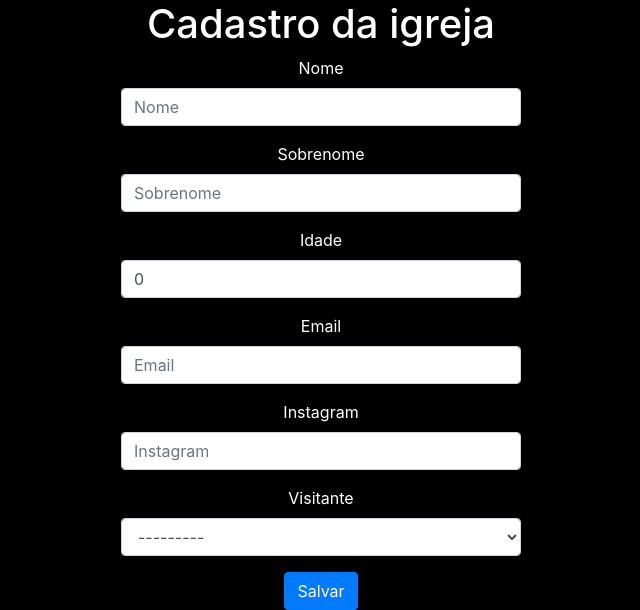
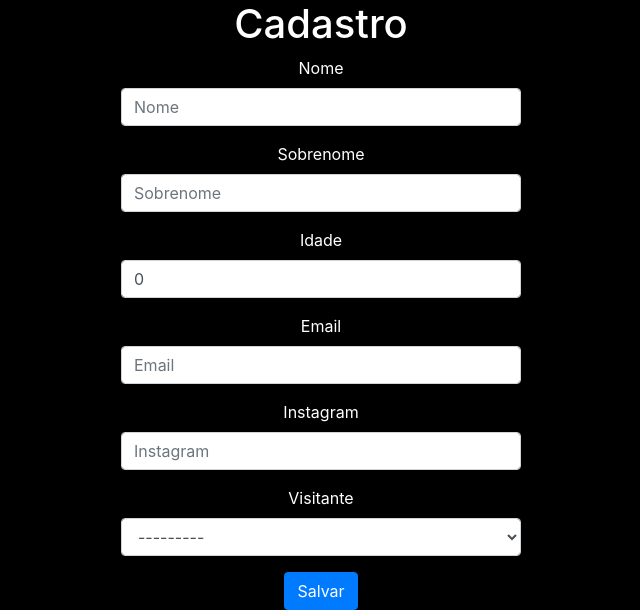
Before and after one commit to RegisSalesRA/Originais, a Django app: page / in a window 1280 px wide. Shown: the part 250-860 px from the top of the page, without its empty margins (319-959 px from the left). Run offline with Django 3.2, Linux system fonts and the light colour scheme; some libraries are stand-ins or nearby versions.

Commit message:
change tittle

```diff
--- a/templates/form.html
+++ b/templates/form.html
@@ -1,7 +1,7 @@
 {% extends 'base.html' %}
 {% load bootstrap4 %}
 {% block context %}
-    <h1>Cadastro da igreja</h1>
+    <h1>Cadastro</h1>
     <form method="post">
         {% csrf_token %}
         {% bootstrap_form form %}
```
